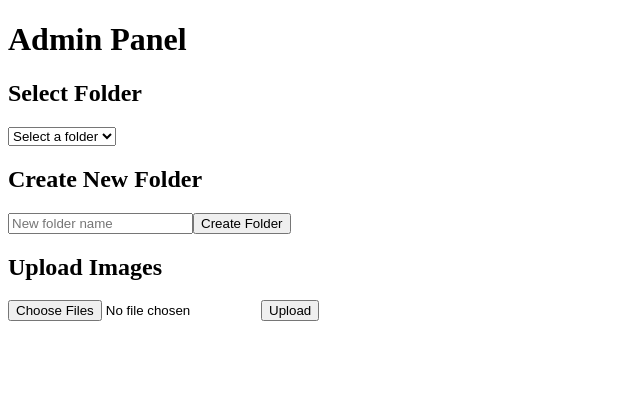
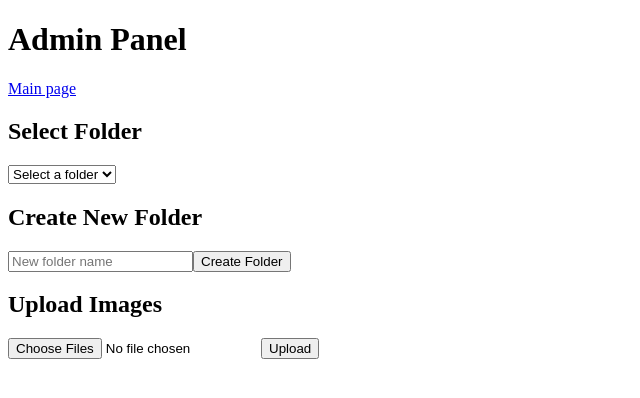
Before and after one commit to ArtyomSukiasyan/gallery, a Next.js app: page /admin in a window 1280 px wide. Shown: the top 398 px of the page, without its empty margins (0-640 px from the left). Built offline with nearby package versions, Linux system fonts and the light colour scheme.

Commit message:
feat: add link to main page in admin panel

```diff
--- a/app/admin/page.tsx
+++ b/app/admin/page.tsx
@@ -1,5 +1,6 @@
 "use client";
 
+import Link from "next/link";
 import { useState, useEffect, ChangeEvent } from "react";
 import createFolder from "../../helpers/createFolder";
 import getFolders from "../../helpers/getFolders";
@@ -62,7 +63,7 @@ export default function Admin() {
   return (
     <div>
       <h1>Admin Panel</h1>
-
+      <Link href={"/"}>Main page</Link>
       <h2>Select Folder</h2>
       <select value={selectedFolder} onChange={handleFolderChange}>
         <option value="">Select a folder</option>
```
